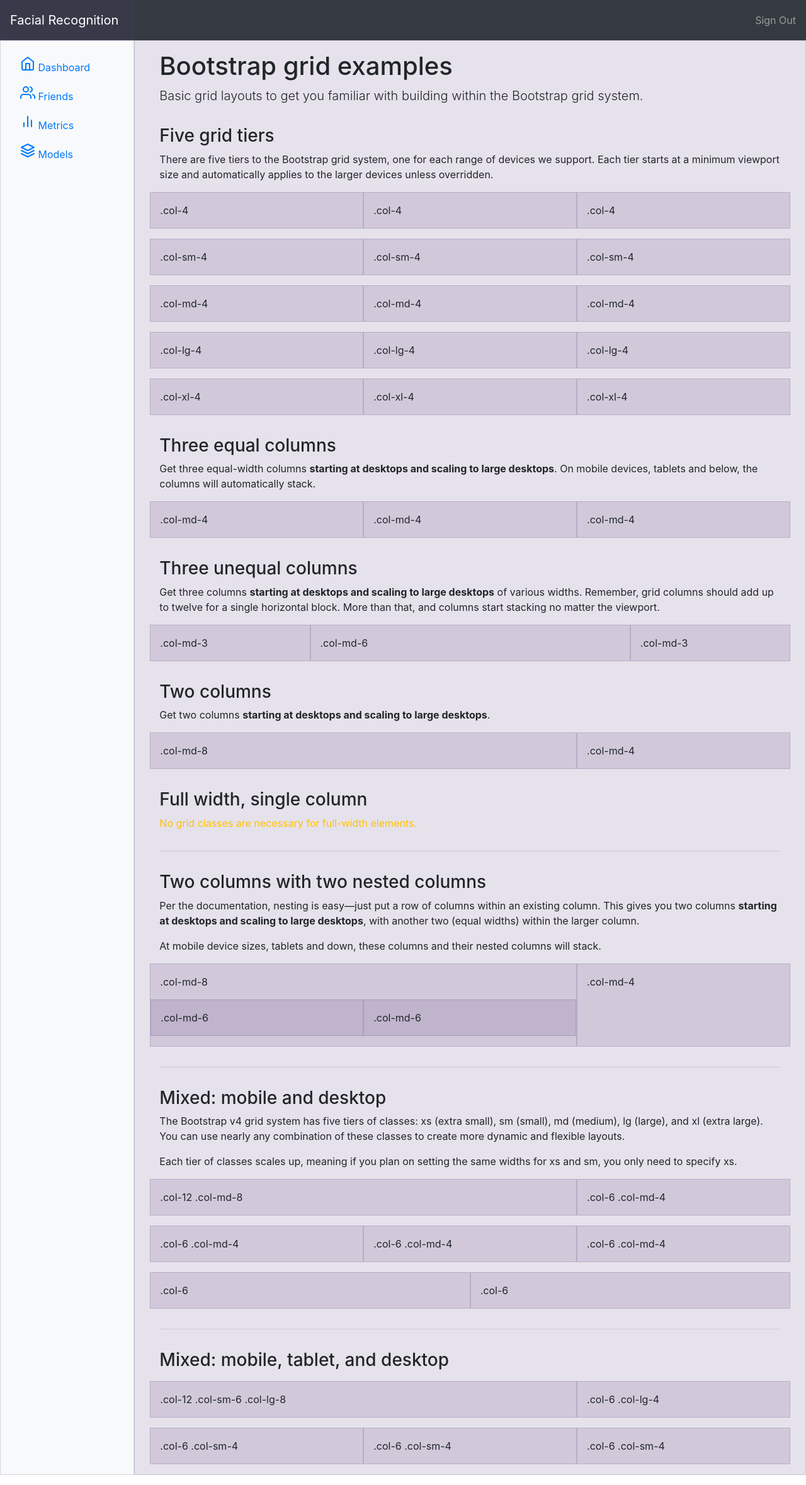
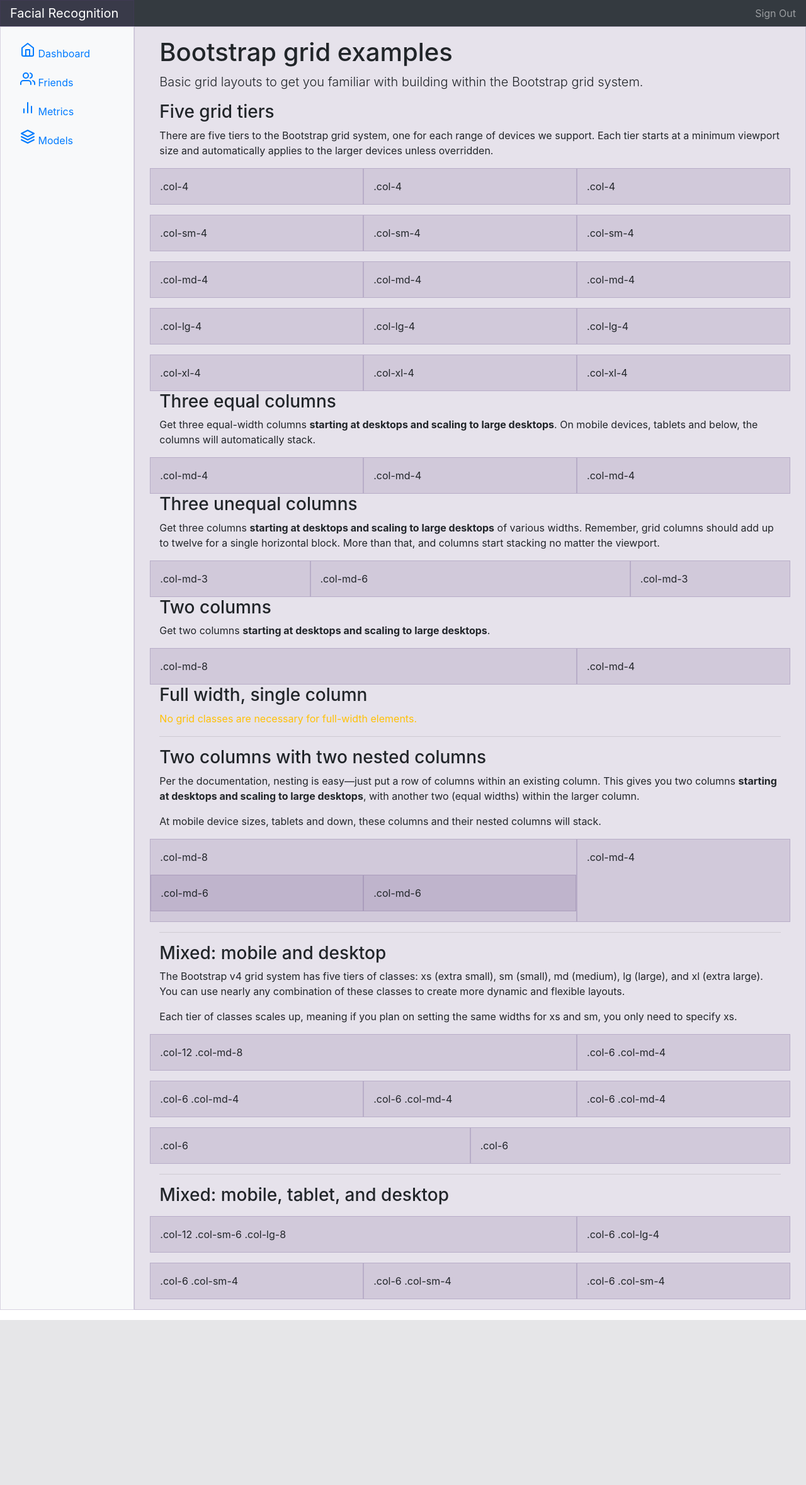
Before and after one commit to wolfejar/RasPiFacialRecognition, a Flask app: page /metrics in a window 1280 px wide. Shown: the whole page at 63% size. After the commit the page ends 2096 px from the top, so only its background shows below. Run offline with Flask 2, Linux system fonts and the light colour scheme; some libraries are stand-ins or nearby versions.

Commit message:
Set css priority on metrics page

```diff
--- a/templates/metrics.html
+++ b/templates/metrics.html
@@ -3,8 +3,9 @@
 <head>
     <meta charset="UTF-8">
     <title>Metrics</title>
+    <link href="../static/css/grid.css" rel="stylesheet">
     <link href="../static/css/bootstrap.css" rel="stylesheet">
-    <link href="../static/css/grid.css" rel="stylesheet">
+
 </head>
 <body>
 <nav class="navbar navbar-dark sticky-top bg-dark flex-md-nowrap p-0">
```
